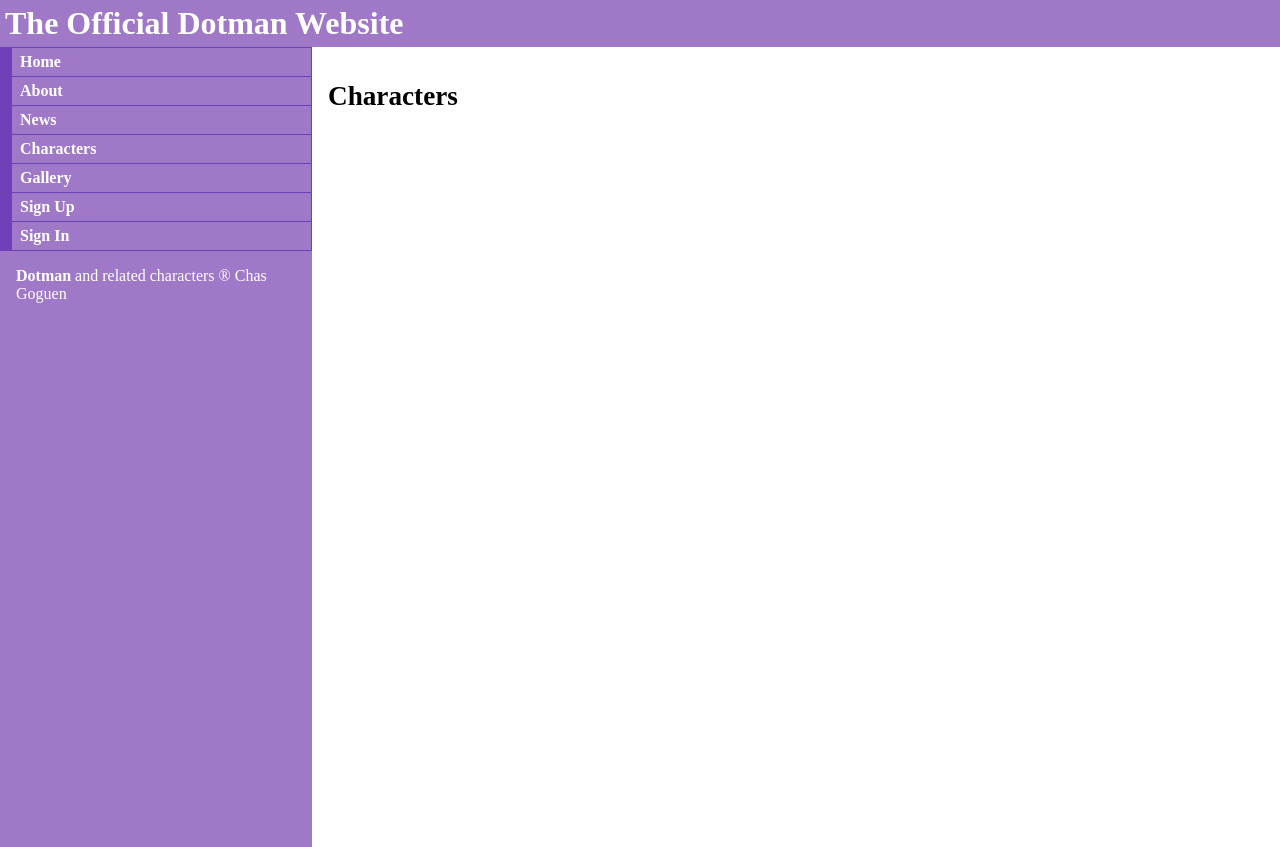
After one commit to evanepio/dotmanca, a Django app: page /characters/ in a window 1280 px wide. The commit adds this page. Run offline with Django 3.2, Linux system fonts and the light colour scheme; data that the repository does not hold is empty.

Commit message:
Initial characters view

```diff
--- /dev/null
+++ b/characters/templates/characters/index.html
@@ -0,0 +1,16 @@
+{% extends "base.html" %}
+
+{% block title %}Characters{% endblock title %}
+
+{% block content %}
+    <h1>Characters</h1>
+
+    {% if teams %}
+        <ul>
+        {% for team in teams %}
+            <li>{{ team.name }}</li>
+        {% endfor %}
+        </ul>
+    {% endif %}
+
+{% endblock content %}
--- /dev/null
+++ b/characters/urls.py
@@ -0,0 +1,8 @@
+from django.conf.urls import url
+
+from . import views
+
+app_name = 'characters'
+urlpatterns = [
+    url(r'^$', views.IndexView.as_view(), name='index'),
+]
--- a/characters/views.py
+++ b/characters/views.py
@@ -1,3 +1,9 @@
-from django.shortcuts import render
+from django.views import generic
 
-# Create your views here.
+from .models import Team
+
+
+class IndexView(generic.ListView):
+    model = Team
+    template_name = 'characters/index.html'
+    context_object_name = 'teams'
--- a/config/urls.py
+++ b/config/urls.py
@@ -21,6 +21,7 @@ urlpatterns = [
     url(r'^news/', include('news.urls')),
     url(r'^about/', include('main.urls')),
     url(r'^galleries/', include('gallery.urls')),
+    url(r'^characters/', include('characters.urls')),
 
 
 ] + static(settings.MEDIA_URL, document_root=settings.MEDIA_ROOT)
--- a/dotmanca/templates/base.html
+++ b/dotmanca/templates/base.html
@@ -27,6 +27,7 @@
                 <li><a href="{% url 'home' %}">Home</a></li>
                 <li><a href="{% url 'main:about' %}">About</a></li>
                 <li><a href="{% url 'news:index' %}">News</a></li>
+                <li><a href="{% url 'characters:index' %}">Characters</a></li>
                 <li><a href="{% url 'gallery:index' %}">Gallery</a></li>
                 {% if request.user.is_authenticated %}
                     <li><a href="{% url 'users:detail' request.user.username %}">{% trans "My Profile" %}</a></li>
```
